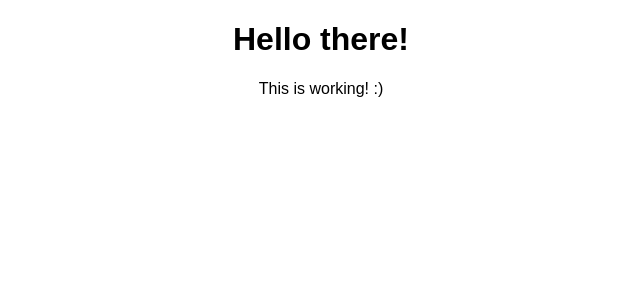
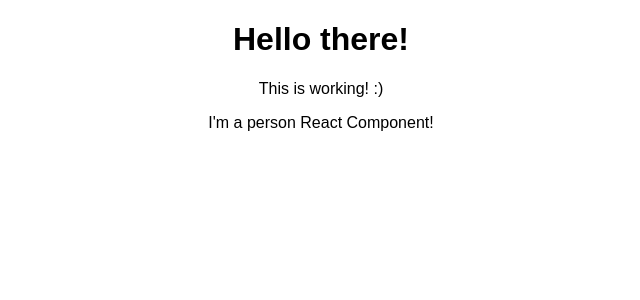
Before and after one commit to artemdwo/simple-react-app-tested, a React (Create React App) app: page / in a window 1280 px wide. Shown: the top 300 px of the page, without its empty margins (319-959 px from the left). Built offline with nearby package versions, Linux system fonts and the light colour scheme.

Commit message:
[ADD] Person component + Test

```diff
--- a/src/App.js
+++ b/src/App.js
@@ -1,12 +1,19 @@
 import React, { Component } from 'react';
+
+// styling
 import './App.css';
 
+// Components
+import Person from './Person/Person'
+
+// Main (root) components
 class App extends Component {
   render() {
     return (
       <div className="App">
         <h1>Hello there!</h1>
         <p>This is working! :)</p>
+        <Person />
       </div>
     );
   }
--- /dev/null
+++ b/src/Person/Person.js
@@ -0,0 +1,7 @@
+import React from 'react';
+
+const person = () => {
+    return <p>I'm a person React Component!</p>
+}
+
+export default person;
```
Also changed, not shown: 1 other file (tests, documents, lock files or other folders).
